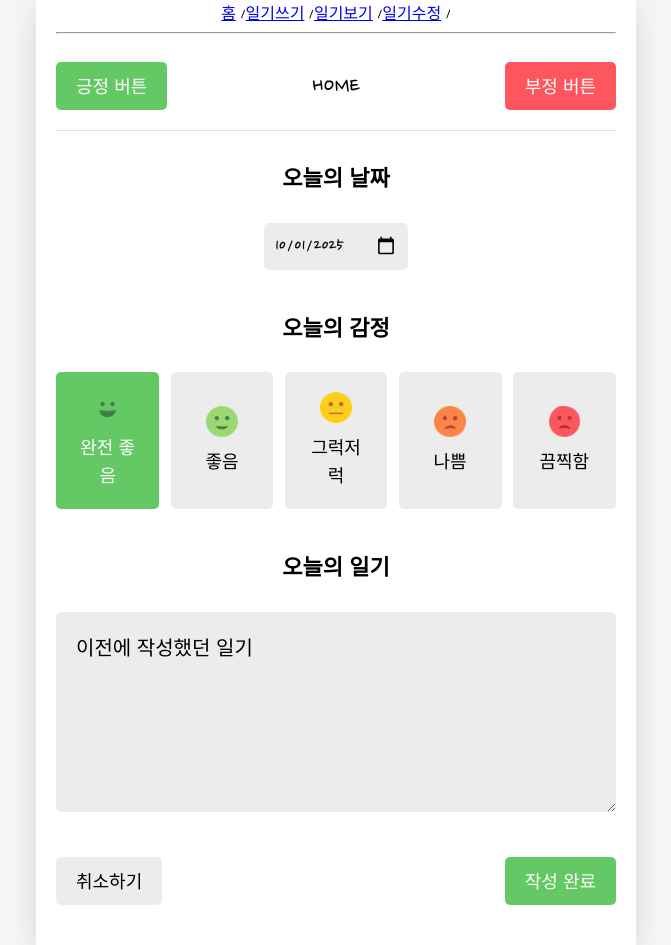
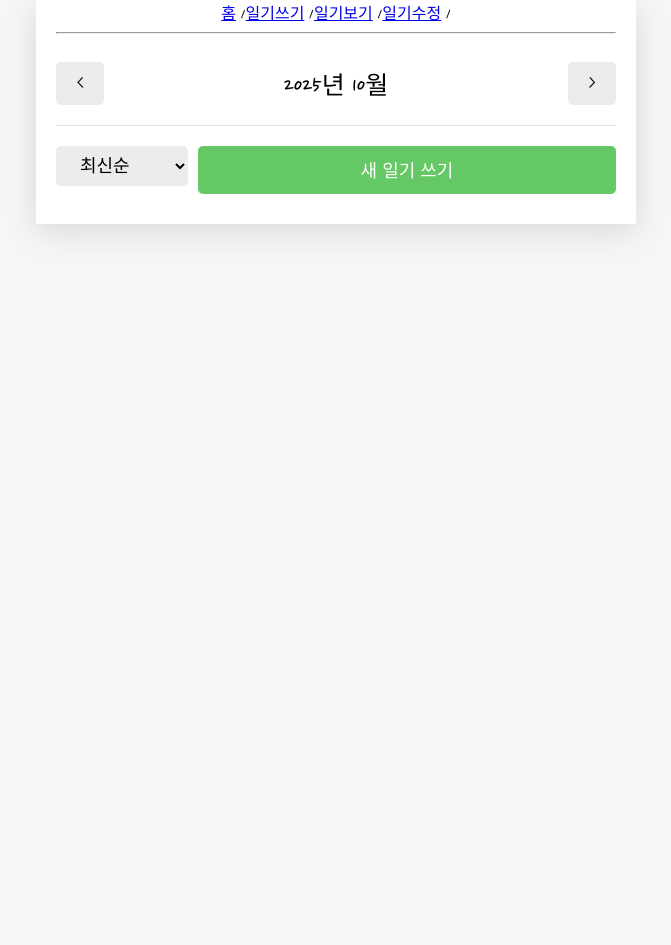
Before and after one commit to gyojincompany/react_project3_emotion_diary-20251001, a React (Create React App) app: page / in a window 1280 px wide. Shown: the whole page, without its empty margins (304-975 px from the left). After the commit the page ends 800 px from the top, so only its background shows below. Built offline with nearby package versions, Linux system fonts and the light colour scheme; a web font is replaced by a local one.

Commit message:
DiaryList 컴포넌트 상단부 완성

```diff
--- a/src/App.js
+++ b/src/App.js
@@ -4,7 +4,7 @@ import Edit from './pages/Edit';
 import Diary from './pages/Diary';
 import New from './pages/New';
 import { Routes, Route, Link } from 'react-router-dom';
-import { useEffect, useReducer, useRef } from 'react';
+import React, { useEffect, useReducer, useRef, useState } from 'react';
 import { type } from '@testing-library/user-event/dist/type';
 
 function reducer(state, action) {
@@ -32,7 +32,14 @@ function reducer(state, action) {
   }
 }
 
+export const DiaryStateContext = React.createContext();
+//Context 생성
+export const DiaryDispatchContext = React.createContext();
+//자식 컴포넌트에 전달해줄 함수만 분리
+
 function App() {
+
+  const [isDataLoaded, setIsDataLoaded] = useState(false);
 
   const mockData = [
     {
@@ -60,6 +67,7 @@ function App() {
       type: "INIT",
       data : mockData
     });
+    setIsDataLoaded(true);
   },[]); //의존성 배열을 []로 하면->최초 마운트할때만 1번만 실행
 
 
@@ -103,7 +111,11 @@ function App() {
     );
   }
 
+  if(isDataLoaded) { //isDataLoaded 값이 참->data 전부 로딩 완료
     return (
+      <DiaryStateContext.Provider value={data}>
+        <DiaryDispatchContext.Provider
+          value={{onCreate, onUpdate, onDelete}}>
           <div className="App">
             <div>
               <Link to={"/"}>홈</Link> /
@@ -119,7 +131,14 @@ function App() {
               <Route path='/edit' element={<Edit />} />
             </Routes>
           </div>
+        </DiaryDispatchContext.Provider>
+      </DiaryStateContext.Provider>
     );
+  } else {
+    return <div>데이터를 불러오는 중입니다.</div>;
+  }
+
+
 }
 
 export default App;
--- /dev/null
+++ b/src/component/DiaryList.css
@@ -0,0 +1,27 @@
+.DiaryList .menu_wrapper {
+    margin-top: 20px;
+    margin-bottom: 30px;
+    display: flex;
+    justify-content: space-between;
+}
+
+.DiaryList .left_col select {
+    margin-right: 10px;
+    border: none;
+    border-radius: 5px;
+    background-color: #ececec;
+
+    padding: 10px 20px 10px 20px;
+
+    cursor: pointer;
+    font-family: "Nanum Pen Script";
+    font-size: 18px;
+}
+
+.DiaryList .right_col {
+    flex-grow: 1; /* 자식 요소를 배치하고 남은 공간을 균등하게 배분해서 배치 */
+}
+
+.DiaryList .right_col button {
+    width: 100%;
+}
--- /dev/null
+++ b/src/component/DiaryList.js
@@ -0,0 +1,36 @@
+import { useState } from "react";
+import Button from "./Button";
+import "./DiaryList.css";
+
+const sortOptionList = [
+    {value:"latest", name:"최신순"},
+    {value:"oldest", name:"오래된 순"}
+    ];
+
+const DiaryList = ({data}) => { //data->Home에서 넘어온 props->년월별로 필터링된 일기들의 배열
+
+    const [sortType, setSortType] = useState("latest");
+
+    const onChangeSortType = (e) => {
+        setSortType(e.target.value);
+    };
+
+    return (
+        <div className="DiaryList">
+            <div className="menu_wrapper">
+                <div className="left_col">
+                    <select onChange={onChangeSortType} value={sortType}>
+                       {sortOptionList.map((item, idx)=>(
+                        <option key={idx} value={item.value}>{item.name}</option>
+                       ))}
+                    </select>
+                </div>
+                <div className="right_col">
+                    <Button text={"새 일기 쓰기"} type={"positive"} />
+                </div>
+            </div>
+        </div>
+    );
+}
+
+export default DiaryList;
--- a/src/pages/Home.js
+++ b/src/pages/Home.js
@@ -2,11 +2,51 @@ import { useSearchParams } from "react-router-dom";
 import Button from "../component/Button";
 import Header from "../component/Header";
 import Editor from "../component/Editor";
+import { useContext, useEffect, useState } from "react";
+import { DiaryStateContext } from "../App";
+import { getMonthRangeByDate } from "../util";
+import DiaryList from "../component/DiaryList";
 
+//Context 설정 됨->App에서 보내준 data(일기들 배열), onCreate, onDelete, onUpdate 사용가능
 const Home = () => {
+
+    const data = useContext(DiaryStateContext);
+    //App에서 보내준 data(일기들 배열) 가져오기
+
+    const [filteredData, setFilteredData] = useState([]);
 
     // const [searchParams, setSearchParams] = useSearchParams();
     // console.log(searchParams.get("memberid")); //request.getParameter("memberid") 유사
+
+    const [pivotDate, setPivotDate] = useState(new Date()); //오늘 날짜(기준 날짜)
+
+    const headerTitle = `${pivotDate.getFullYear()}년 ${pivotDate.getMonth()+1}월`;
+
+    const onIncreaseMonth = () => { //월 증가 이벤트 핸들러
+        setPivotDate(
+            new Date(pivotDate.getFullYear(), pivotDate.getMonth() + 1)
+        );
+    };
+
+    const onDecreaseMonth = () => { //월 감소 이벤트 핸들러
+        setPivotDate(
+            new Date(pivotDate.getFullYear(), pivotDate.getMonth() - 1)
+        );
+    };
+
+    useEffect(()=>{
+        if(data.length >= 1) {
+            const {beginTimeStamp, endTimeStamp} = getMonthRangeByDate(pivotDate);
+            setFilteredData(
+                data.filter(
+                    (item) => beginTimeStamp <= item.date && item.date <= endTimeStamp
+                )
+            );
+        } else {
+            setFilteredData([]);
+        }
+
+    }, [data, pivotDate]);
 
     const onSubmit = () => {
         alert("작성 완료 버튼을 클릭했음!");
@@ -14,18 +54,11 @@ const Home = () => {
 
     return (
         <div>
-            <Header title={"HOME"}
-              leftChild={<Button type={"positive"} text={"긍정 버튼"} onClick={()=>{alert("positive button");}} />}
-              rightChild={<Button type={"negative"} text={"부정 버튼"} onClick={()=>{alert("negative button");}} />}
+            <Header title={headerTitle}
+              leftChild={<Button text={"<"} onClick={onDecreaseMonth} />}
+              rightChild={<Button text={">"} onClick={onIncreaseMonth} />}
             />
-            <Editor initData={
-                {
-                    date:new Date().getTime(),
-                    emotionId:1,
-                    content: "이전에 작성했던 일기"
-                }
-            }  onSubmit={onSubmit} />
-
+            <DiaryList data={filteredData} />
         </div>
     );
 }
--- a/src/util.js
+++ b/src/util.js
@@ -81,3 +81,18 @@ export const emotionList = [
         img: getEmotionImgById(5)
     },
 ];
+
+//date->pivotDate->pivotDate : 10월 -> 10월1일~10월31일 사이에 속한 일기만 필터링
+//getMonthRangeByDate->pivotDate가 인수로 들어오면 해당 월의 시작일과 마지막일만 반환
+export const getMonthRangeByDate = (date) => {
+    const beginTimeStamp = new Date(date.getFullYear(), date.getMonth(), 1).getTime();
+    const endTimeStamp = new Date(
+        date.getFullYear(),
+        date.getMonth() + 1,
+        0,
+        23,
+        59,
+        59
+        ).getTime(); //다음달의 0일의 23시59분59초->이번달의 마지막 날
+    return {beginTimeStamp, endTimeStamp};
+}
```
Lines whose indentation alone changed are shown as unchanged.
